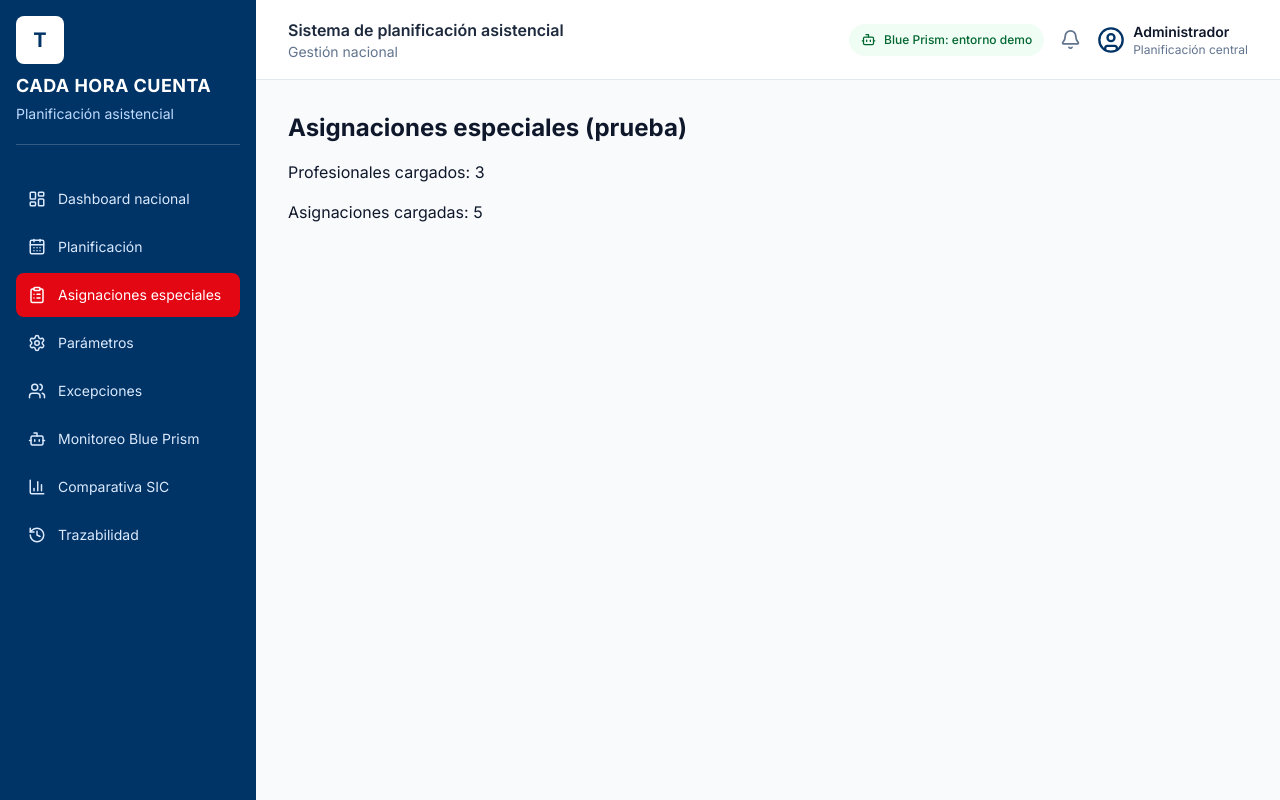
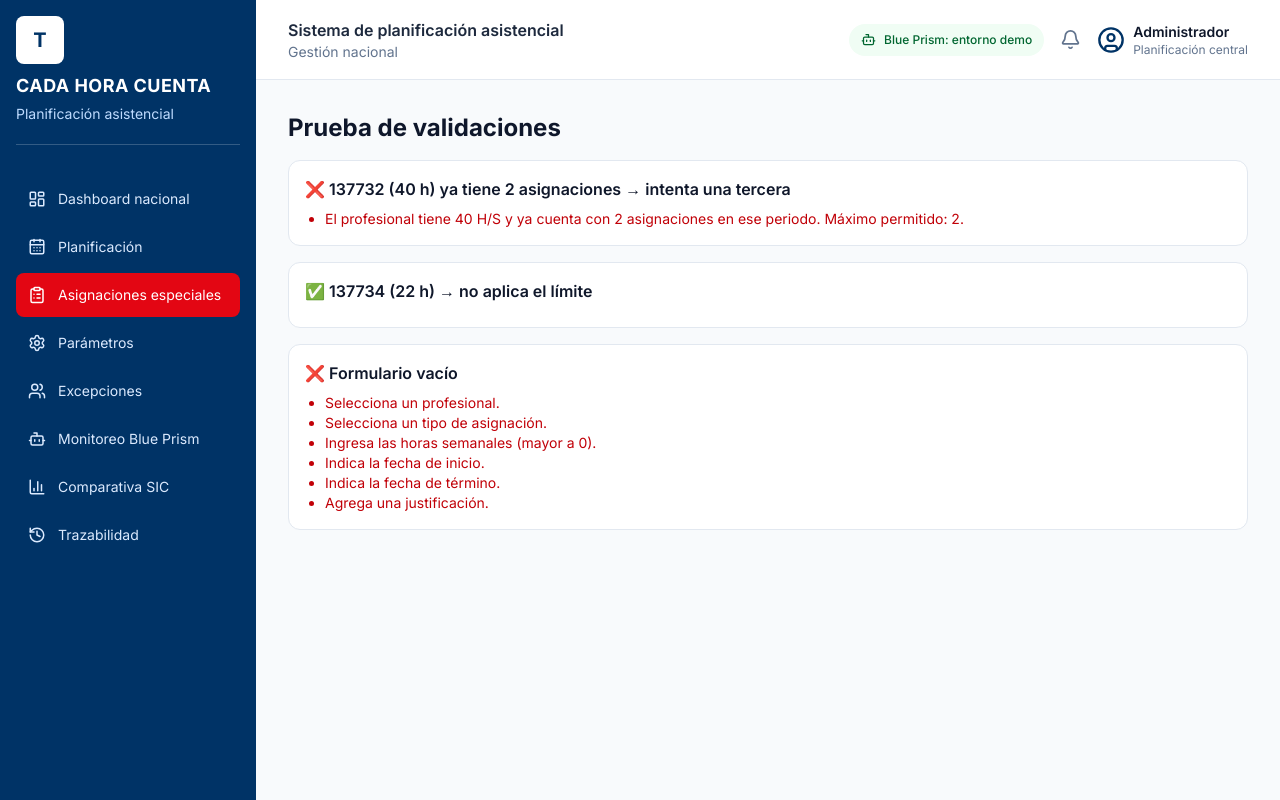
Before and after one commit to javherrerae/botathon-t1pao, a React (Vite) app in the folder cada-hora-cuenta-frontend/: page /asignaciones in a window 1280 px wide. Built offline with nearby package versions, Linux system fonts and the light colour scheme.

Commit message:
Asignaciones-validaciones

```diff
--- a/cada-hora-cuenta-frontend/src/pages/asignaciones/Asignaciones.jsx
+++ b/cada-hora-cuenta-frontend/src/pages/asignaciones/Asignaciones.jsx
@@ -1,20 +1,65 @@
 import { useEffect, useState } from 'react'
-import { obtenerAsignaciones, obtenerProfesionales } from '../../service/asignacionesService'
+import {
+  obtenerAsignaciones,
+  obtenerProfesionales,
+  obtenerTiposAsignacion,
+  obtenerReglasAsignacion,
+} from '../../service/asignacionesService'
+import { validarAsignacion } from '../../utils/validacionesAsignaciones'
+
+const CASOS = [
+  {
+    nombre: '137732 (40 h) ya tiene 2 asignaciones → intenta una tercera',
+    datos: { personaId: 137732, tipoId: 'COMITE_PARITARIO', horasSemanales: 0.5, vigenciaDesde: '2026-06-01', vigenciaHasta: '2026-12-31', justificacion: 'Prueba' },
+  },
+  {
+    nombre: '137734 (22 h) → no aplica el límite',
+    datos: { personaId: 137734, tipoId: 'TUTOR_DOCENTE', horasSemanales: 1, vigenciaDesde: '2026-06-01', vigenciaHasta: '2026-12-31', justificacion: 'Prueba' },
+  },
+  {
+    nombre: 'Formulario vacío',
+    datos: {},
+  },
+]
 
 function Asignaciones() {
-  const [asignaciones, setAsignaciones] = useState([])
-  const [profesionales, setProfesionales] = useState([])
+  const [resultados, setResultados] = useState([])
 
   useEffect(() => {
-    obtenerAsignaciones().then(setAsignaciones)
-    obtenerProfesionales().then(setProfesionales)
+    async function probar() {
+      const [profesionales, tipos, asignaciones, reglas] = await Promise.all([
+        obtenerProfesionales(),
+        obtenerTiposAsignacion(),
+        obtenerAsignaciones(),
+        obtenerReglasAsignacion(),
+      ])
+
+      const salida = CASOS.map((caso) => ({
+        nombre: caso.nombre,
+        ...validarAsignacion({
+          datos: caso.datos,
+          profesional: profesionales.find((p) => p.personaId === caso.datos.personaId),
+          tipo: tipos.find((t) => t.id === caso.datos.tipoId),
+          asignacionesExistentes: asignaciones.filter((a) => a.personaId === caso.datos.personaId),
+          reglas,
+        }),
+      }))
+      setResultados(salida)
+    }
+    probar()
   }, [])
 
   return (
     <section className="space-y-4">
-      <h1 className="text-2xl font-bold text-slate-900">Asignaciones especiales (prueba)</h1>
-      <p>Profesionales cargados: {profesionales.length}</p>
-      <p>Asignaciones cargadas: {asignaciones.length}</p>
+      <h1 className="text-2xl font-bold text-slate-900">Prueba de validaciones</h1>
+      {resultados.map((r) => (
+        <div key={r.nombre} className="rounded-xl border border-slate-200 bg-white p-4">
+          <p className="font-semibold">{r.valido ? '✅' : '❌'} {r.nombre}</p>
+          <ul className="mt-2 list-disc pl-5 text-sm text-red-700">
+            {Object.values(r.errores).map((msg) => <li key={msg}>{msg}</li>)}
+          </ul>
+        </div>
+      ))}
     </section>
   )
 }
--- /dev/null
+++ b/cada-hora-cuenta-frontend/src/utils/validacionesAsignaciones.js
@@ -0,0 +1,65 @@
+// Reglas de validación de asignaciones especiales.
+// Funciones "puras": reciben datos y devuelven un resultado. No llaman a la API ni modifican nada.
+
+// ¿Dos periodos se cruzan? Las fechas 'AAAA-MM-DD' se pueden comparar como texto
+export const seSuperponen = (a, b) =>
+  a.vigenciaDesde <= b.vigenciaHasta && b.vigenciaDesde <= a.vigenciaHasta
+
+// Asignaciones que "cuentan" en un periodo (las rechazadas no cuentan)
+export const asignacionesVigentesEn = (asignaciones, periodo) =>
+  asignaciones.filter((a) => a.estado !== 'RECHAZADA' && seSuperponen(a, periodo))
+
+export const sumarHoras = (asignaciones) =>
+  asignaciones.reduce((total, a) => total + Number(a.horasSemanales || 0), 0)
+
+// Regla del desafío: el límite aplica solo con MÁS de 30 H/S
+export const aplicaLimite = (profesional, reglas) =>
+  profesional.horasContrato > reglas.umbralHorasSemanales
+
+export function validarAsignacion({ datos, profesional, tipo, asignacionesExistentes, reglas }) {
+  const errores = {}
+
+  // --- 1. Campos obligatorios ---
+  if (!datos.personaId || !profesional) errores.personaId = 'Selecciona un profesional.'
+  if (!datos.tipoId || !tipo) errores.tipoId = 'Selecciona un tipo de asignación.'
+
+  const horas = Number(datos.horasSemanales)
+  if (!datos.horasSemanales || Number.isNaN(horas) || horas <= 0) {
+    errores.horasSemanales = 'Ingresa las horas semanales (mayor a 0).'
+  }
+
+  if (!datos.vigenciaDesde) errores.vigenciaDesde = 'Indica la fecha de inicio.'
+  if (!datos.vigenciaHasta) errores.vigenciaHasta = 'Indica la fecha de término.'
+  if (datos.vigenciaDesde && datos.vigenciaHasta && datos.vigenciaHasta < datos.vigenciaDesde) {
+    errores.vigenciaHasta = 'La fecha de término no puede ser anterior a la de inicio.'
+  }
+
+  if (!datos.justificacion?.trim()) errores.justificacion = 'Agrega una justificación.'
+
+  // --- 2. Reglas de negocio (solo si lo básico está correcto) ---
+  if (Object.keys(errores).length === 0) {
+    const periodo = { vigenciaDesde: datos.vigenciaDesde, vigenciaHasta: datos.vigenciaHasta }
+    const vigentes = asignacionesVigentesEn(asignacionesExistentes, periodo)
+
+    // Máximo 2 asignaciones para profesionales con más de 30 H/S
+    if (aplicaLimite(profesional, reglas) && vigentes.length >= reglas.maxAsignacionesSobreUmbral) {
+      errores.general =
+        `El profesional tiene ${profesional.horasContrato} H/S y ya cuenta con ${vigentes.length} ` +
+        `asignaciones en ese periodo. Máximo permitido: ${reglas.maxAsignacionesSobreUmbral}.`
+    }
+
+    // No repetir la misma asignación en el mismo periodo
+    if (vigentes.some((a) => a.tipoId === datos.tipoId)) {
+      errores.tipoId = 'El profesional ya tiene esta asignación en ese periodo.'
+    }
+
+    // Las horas asignadas no pueden superar las horas del contrato
+    const totalHoras = sumarHoras(vigentes) + horas
+    if (totalHoras > profesional.horasContrato) {
+      errores.horasSemanales =
+        `Las asignaciones sumarían ${totalHoras} H/S y superan las ${profesional.horasContrato} H/S del contrato.`
+    }
+  }
+
+  return { valido: Object.keys(errores).length === 0, errores }
+}
```
